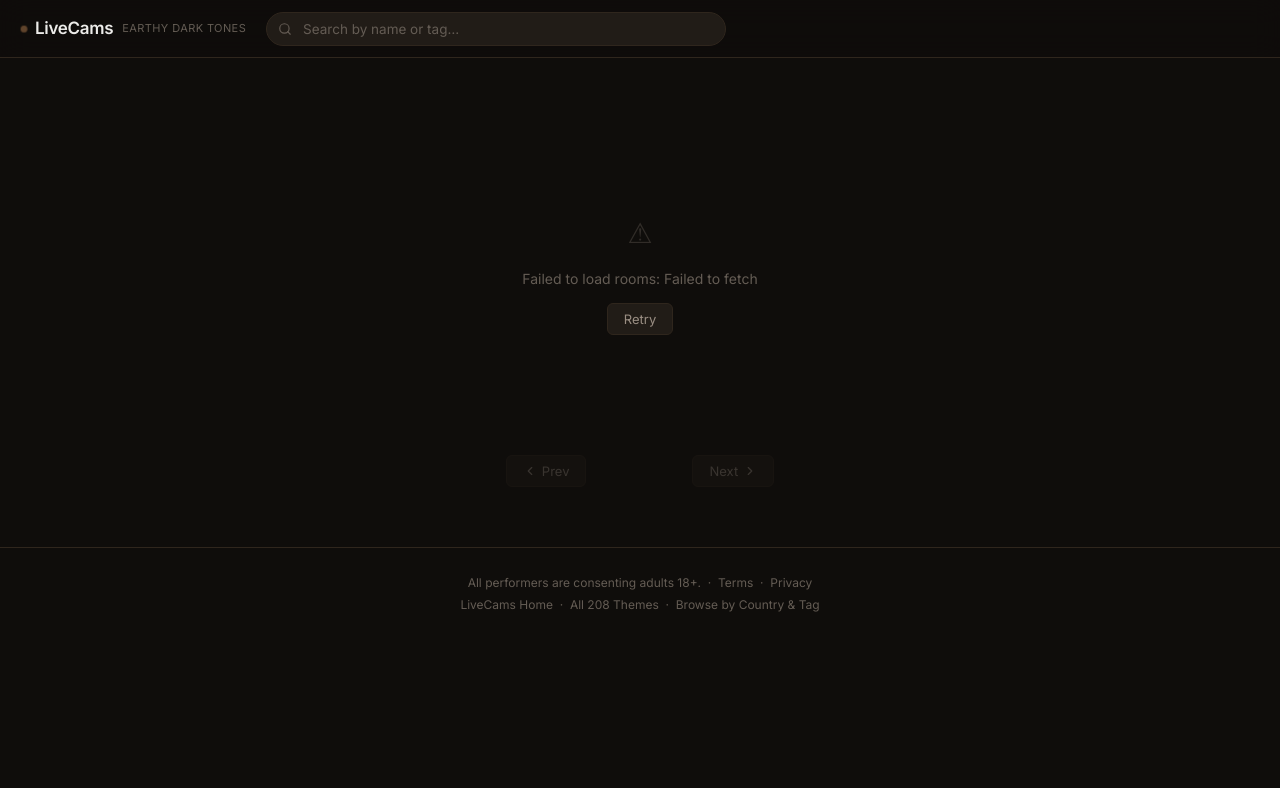
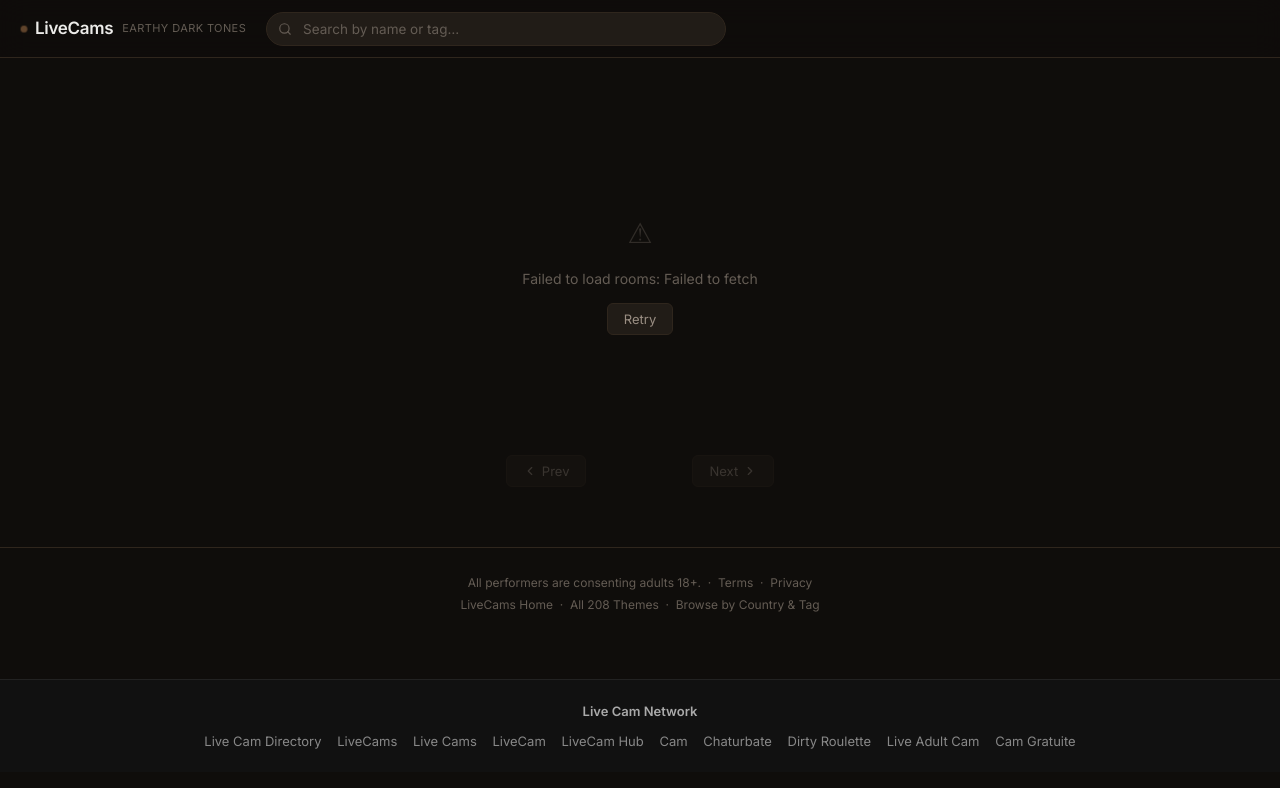
Before and after one commit to LiveCamSignals/livecams-earthy-dark-tones, a plain HTML site: page index.html in a window 1280 px wide. Drawn offline with Linux system fonts and the light colour scheme; no server answers.

Commit message:
chore: add SEO interlinking footer [bot]

```diff
--- a/index.html
+++ b/index.html
@@ -433,5 +433,25 @@
 
   init();
 </script>
+
+<!-- seo-interlink-start -->
+<footer id="seo-network-footer" style="background:#111;color:#888;text-align:center;padding:18px 12px;font-size:13px;line-height:2;border-top:1px solid #222;margin-top:40px;">
+  <strong style="color:#aaa;display:block;margin-bottom:4px;">Live Cam Network</strong>
+  <a href="https://livecamsignals.github.io/cam-directory/">Live Cam Directory</a>
+    <a href="https://livecamsignals.github.io/livecams/">LiveCams</a>
+    <a href="https://livecamsignals.github.io/live-cams/">Live Cams</a>
+    <a href="https://livecamsignals.github.io/livecam/">LiveCam</a>
+    <a href="https://livecamsignals.github.io/livecamhub/">LiveCam Hub</a>
+    <a href="https://livecamsignals.github.io/cam/">Cam</a>
+    <a href="https://livecamsignals.github.io/chaturbate-com/">Chaturbate</a>
+    <a href="https://livecamsignals.github.io/dirtyroulette/">Dirty Roulette</a>
+    <a href="https://livecamsignals.github.io/LiveAdultCam/">Live Adult Cam</a>
+    <a href="https://livecamsignals.github.io/cam-gratuite-francaise/">Cam Gratuite</a>
+</footer>
+<style>
+  #seo-network-footer a{color:#888;text-decoration:none;margin:0 6px;}
+  #seo-network-footer a:hover{color:#ccc;text-decoration:underline;}
+</style>
+<!-- seo-interlink-end -->
 </body>
 </html>
```
